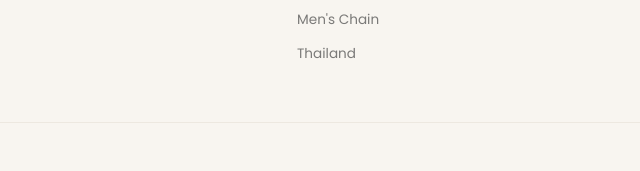
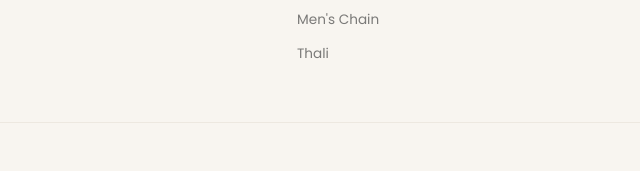
Before and after one commit to zorotechsolution/deni-jewellers, a plain HTML site: page blogs.html in a window 1280 px wide. Shown: the part 2723-2894 px from the top of the page, 355-995 px from the left. Drawn offline with nearby package versions, Linux system fonts and the light colour scheme; a web font is replaced by a local one.

Commit message:
Add thali

```diff
--- a/blogs.html
+++ b/blogs.html
@@ -237,7 +237,7 @@
             <li><a href="collections.html">Nose Pin</a></li>
             <li><a href="collections.html">Ring</a></li>
             <li><a href="collections.html">Men's Chain</a></li>
-            <li><a href="collections.html">Thailand</a></li>
+            <li><a href="collections.html">Thali</a></li>
           </ul>
         </div>
         <div class="col-lg-3">
```
Also changed, not shown: about.html (+1 -1 lines), blog-22k-vs-24k-gold.html (+1 -1 lines), blog-first-time-gold-buyer.html (+1 -1 lines), blog-hallmark-meaning.html (+1 -1 lines), blog-latest-trends-2026.html (+1 -1 lines), blog-silver-jewellery-care.html (+1 -1 lines), blog-temple-jewellery.html (+1 -1 lines), blog-wedding-jewellery.html (+1 -1 lines), collections.html (+1 -1 lines), contact.html (+1 -1 lines), index.html (+1 -1 lines), product.html (+1 -1 lines).
